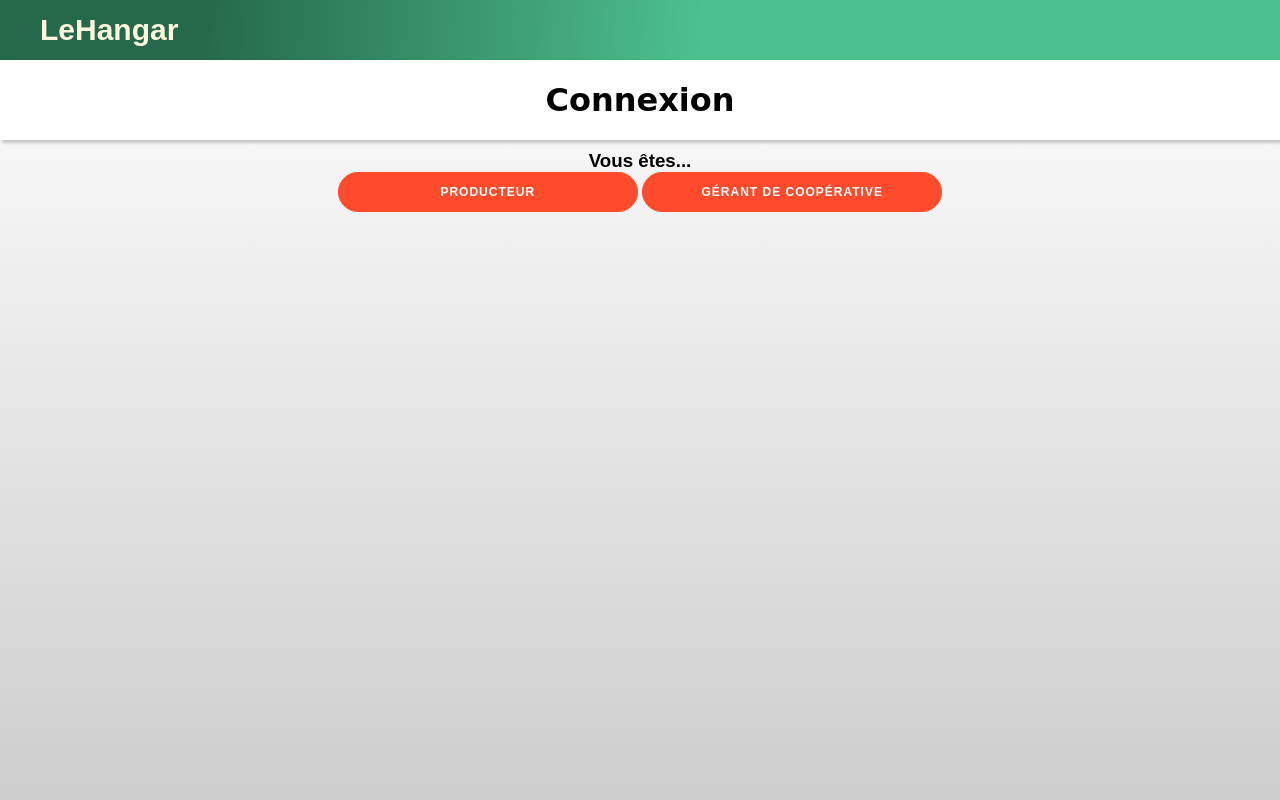
After one commit to Tenebrosful/atelier_1_ciasie_2021_2022, a PHP site: page /signIn.html in a window 1280 px wide. The commit adds this page. Run offline with PHP 8.4, Linux system fonts and the light colour scheme; some libraries are stand-ins or nearby versions.

Commit message:
Style et page connexion

```diff
--- a/css/style.css
+++ b/css/style.css
@@ -583,3 +583,64 @@ td{
 .bg-white {
   background-color: white;
 }
+
+#hidden1 {
+  height: 0;
+  overflow: hidden;
+  transition: height 0.8s ease;
+}
+
+#hidden2 {
+  height: 0;
+  overflow: hidden;
+  transition: height 0.8s ease;
+}
+
+#button_prod, #button_gerant, #button_login {
+  border-radius: 20px;
+  border: 1px solid #FF4B2B;
+  background-color: #FF4B2B;
+  color: white;
+  font-size: 12px;
+	font-weight: bold;
+	padding: 12px 45px;
+	letter-spacing: 1px;
+	text-transform: uppercase;
+  transition: transform 80ms ease-in;
+  width: 300px;
+}
+
+.button_login {
+  border-radius: 20px;
+  border: 1px solid green;
+  background-color: green;
+  color: white;
+  font-size: 12px;
+	font-weight: bold;
+	padding: 12px 45px;
+	letter-spacing: 1px;
+	text-transform: uppercase;
+  transition: transform 80ms ease-in;
+}
+
+.login {
+  text-align: center;
+  margin-top: 10px;
+}
+
+.formlogin {
+  display: flex;
+  flex-direction: column;
+  align-items: center;
+  margin-top: 20px;
+  justify-content: space-evenly;
+  font-size: 20px;
+}
+
+form input {
+  margin: 10px;
+  border-radius: 10px;
+  width: 200px;
+  height: 30px;
+  text-align: center;
+}
--- a/js/main.js
+++ b/js/main.js
@@ -5,3 +5,36 @@ function plus(input){
 function minus(input){
     input.value = Math.max(parseInt(input.value) - 1, 0)
 }
+
+but1 = document.getElementById("button_prod");
+but2 = document.getElementById("button_gerant");
+but1.clicked = false;
+but2.clicked = false;
+
+but1.onclick = function() {
+   this.clicked = !this.clicked;
+   let target = document.getElementById('hidden1');
+    if (this.clicked) {
+        if (but2.clicked) {
+            but2.click();
+        }
+        target.style.height = target.scrollHeight+"px";
+    }
+    else {
+        target.style.height = 0;
+    }
+}
+
+but2.onclick = function() {
+    this.clicked = !this.clicked;
+    let target = document.getElementById('hidden2');
+     if (this.clicked) {
+        if (but1.clicked) {
+            but1.click();
+        }
+         target.style.height = target.scrollHeight+"px";
+     }
+     else {
+         target.style.height = 0;
+     }
+ }
--- /dev/null
+++ b/signIn.html
@@ -0,0 +1,54 @@
+<!DOCTYPE html>
+<html lang="fr" dir="ltr">
+
+<head>
+  <meta charset="utf-8">
+  <link rel="stylesheet" href="./css/style.css">
+  <link rel="stylesheet" href="https://cdn.jsdelivr.net/npm/boxicons@latest/css/boxicons.min.css">
+  <link rel="stylesheet" href="https://pro.fontawesome.com/releases/v5.10.0/css/all.css"
+    integrity="sha384-AYmEC3Yw5cVb3ZcuHtOA93w35dYTsvhLPVnYs9eStHfGJvOvKxVfELGroGkvsg+p" crossorigin="anonymous" />
+  <script src="./js/main.js" defer></script>
+  <title>Login</title>
+</head>
+
+<body>
+  <header>
+    <nav>
+      <label class="logo">LeHangar</label>
+    </nav>
+  </header>
+  <h1 class="titreListe">Connexion</h1>
+  <div class="login">
+    <h3> Vous êtes...</h3>
+    <button id='button_prod'> Producteur </button>
+    <button id='button_gerant'> Gérant de coopérative </button>
+  </div>
+
+  <form id='hidden1'  action="authentication.php" method="post">
+
+    <div class="formlogin">
+      <label for="uname"><b>Username</b></label>
+      <input type="text" placeholder="Enter Username" name="uname" required>
+
+      <label for="psw"><b>Password</b></label>
+      <input type="password" placeholder="Enter Password" name="psw" required>
+
+      <button class="button_login" type="submit">Login</button>
+    </div>
+  </form>
+
+  <form id='hidden2'  action="authentication.php" method="post">
+
+    <div class="formlogin">
+      <label for="uname"><b>Username</b></label>
+      <input type="text" placeholder="Enter Username" name="uname" required>
+
+      <label for="psw"><b>Password</b></label>
+      <input type="password" placeholder="Enter Password" name="psw" required>
+
+      <button class="button_login" type="submit">Login</button>
+    </div>
+  </form>
+</body>
+
+</html>
```
